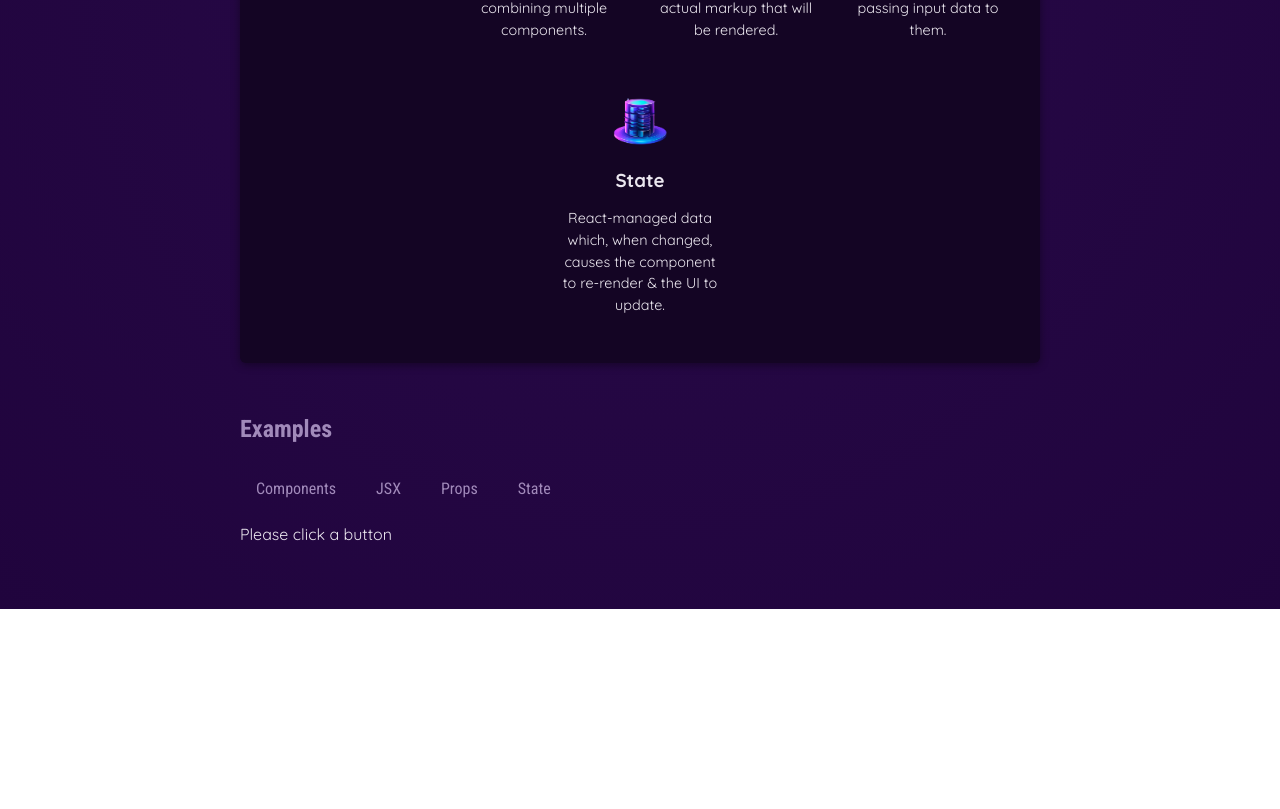
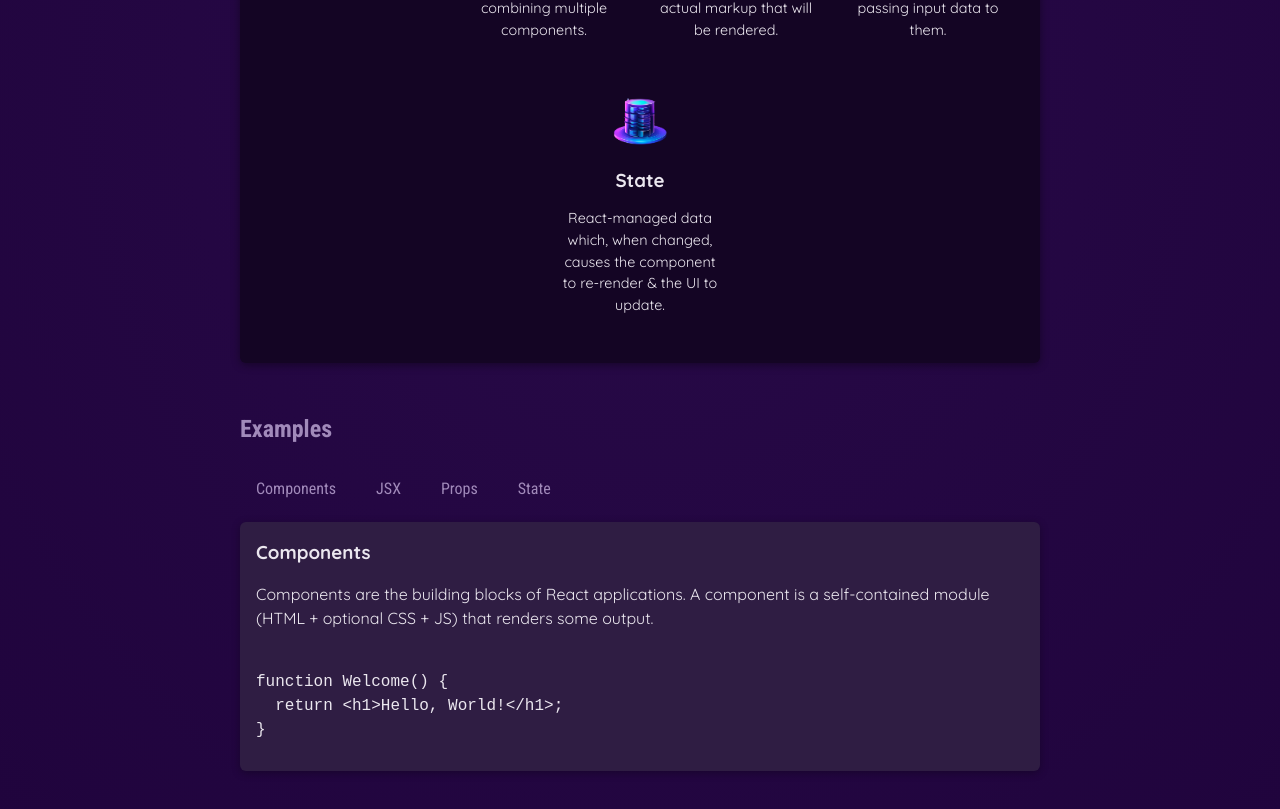
Before and after one commit to canonbas03/reactLectures, a React (Vite) app in the folder 01-starting-project/: page / in a window 1280 px wide. Shown: the part 671-1480 px from the top of the page. Before the commit the page ends 1280 px from the top, so only its background shows below. Built offline with nearby package versions, Linux system fonts and the light colour scheme.

Commit message:
tab content

```diff
--- a/01-starting-project/src/App.jsx
+++ b/01-starting-project/src/App.jsx
@@ -4,9 +4,10 @@
 import CoreConcept from "./components/CoreConcept.jsx";
 import TabButton from "./TabButton.jsx";
 import { useState } from "react";
+import { EXAMPLES } from "./data.js";
 
 function App() {
-  const [selectedTopic, setSelectedTopic] = useState("Please click a button");
+  const [selectedTopic, setSelectedTopic] = useState("components");
   function handleSelect(selectedButton) {
     setSelectedTopic(selectedButton);
     console.log(selectedTopic);
@@ -46,7 +47,13 @@
             <TabButton onSelect={() => handleSelect("props")}>Props</TabButton>
             <TabButton onSelect={() => handleSelect("state")}>State</TabButton>
           </menu>
-          {selectedTopic}
+          <div id="tab-content">
+            <h3>{EXAMPLES[selectedTopic].title}</h3>
+            <p>{EXAMPLES[selectedTopic].description}</p>
+            <pre>
+              <code>{EXAMPLES[selectedTopic].code}</code>
+            </pre>
+          </div>
         </section>
       </main>
     </div>
--- a/01-starting-project/src/data.js
+++ b/01-starting-project/src/data.js
@@ -29,3 +29,54 @@
       "React-managed data which, when changed, causes the component to re-render & the UI to update.",
   },
 ];
+
+export const EXAMPLES = {
+  components: {
+    title: "Components",
+    description:
+      "Components are the building blocks of React applications. A component is a self-contained module (HTML + optional CSS + JS) that renders some output.",
+    code: `
+function Welcome() {
+  return <h1>Hello, World!</h1>;
+}`,
+  },
+  jsx: {
+    title: "JSX",
+    description:
+      "JSX is a syntax extension to JavaScript. It is similar to a template language, but it has full power of JavaScript (e.g., it may output dynamic content).",
+    code: `
+<div>
+  <h1>Welcome {userName}</h1>
+  <p>Time to learn React!</p>
+</div>`,
+  },
+  props: {
+    title: "Props",
+    description:
+      "Components accept arbitrary inputs called props. They are like function arguments.",
+    code: `
+function Welcome(props) {
+  return <h1>Hello, {props.name}</h1>;
+}`,
+  },
+  state: {
+    title: "State",
+    description:
+      "State allows React components to change their output over time in response to user actions, network responses, and anything else.",
+    code: `
+function Counter() {
+  const [isVisible, setIsVisible] = useState(false);
+
+  function handleClick() {
+    setIsVisible(true);
+  }
+
+  return (
+    <div>
+      <button onClick={handleClick}>Show Details</button>
+      {isVisible && <p>Amazing details!</p>}
+    </div>
+  );
+}`,
+  },
+};
```
